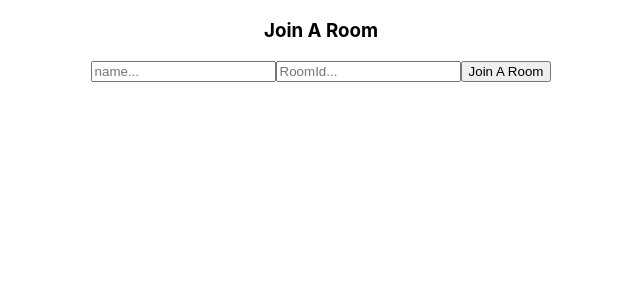
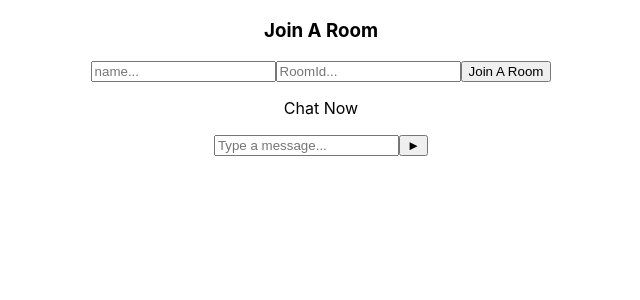
Before and after one commit to AmanSultanBaig/sockets-practice, a React (Create React App) app in the folder client/: page / in a window 1280 px wide. Shown: the top 300 px of the page, without its empty margins (319-959 px from the left). Built offline with nearby package versions, Linux system fonts and the light colour scheme; no server answers.

Commit message:
chat external component attached

```diff
--- a/client/src/App.js
+++ b/client/src/App.js
@@ -1,6 +1,7 @@
 import './App.css';
 import io from 'socket.io-client'
 import { useState } from 'react'
+import Chat from './Chat'
 
 const socket = io.connect("http://localhost:8080")
 
@@ -20,6 +21,8 @@ function App() {
       <input placeholder="name..." value={name} onChange={(e) => setName(e.target.value)} />
       <input placeholder="RoomId..." value={roomId} onChange={(e) => setRoomId(e.target.value)} />
       <button type="button" onClick={joinRoom}>Join A Room</button>
+
+      <Chat socket={socket} username={name} roomId={roomId}/>
     </div>
   );
 }
--- /dev/null
+++ b/client/src/Chat.js
@@ -0,0 +1,21 @@
+import React from 'react'
+
+function Chat({socket, username, roomId}) {
+    console.log(socket)
+    console.log(username)
+    console.log(roomId)
+    return (
+        <div>
+            <div className="chat-header">
+                <p>Chat Now</p>
+            </div>
+            <div className="chat-body"></div>
+            <div className="chat-footer">
+                <input placeholder="Type a message..."/>
+                <button>&#9658;</button>
+            </div>
+        </div>
+    )
+}
+
+export default Chat
```
